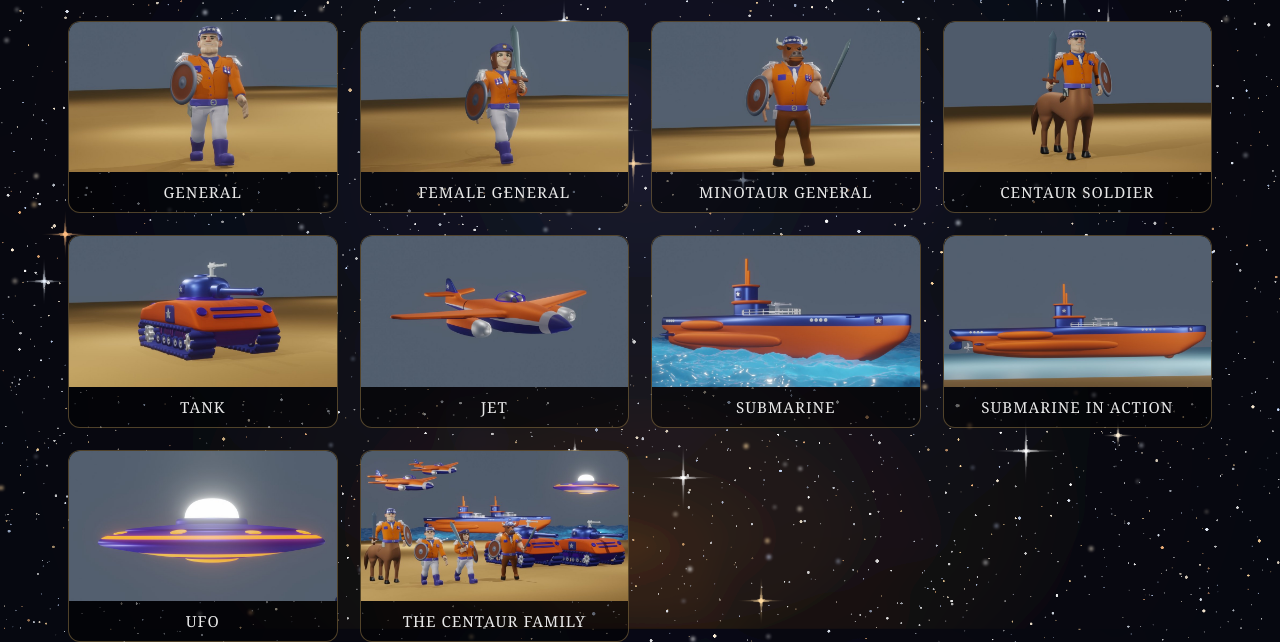
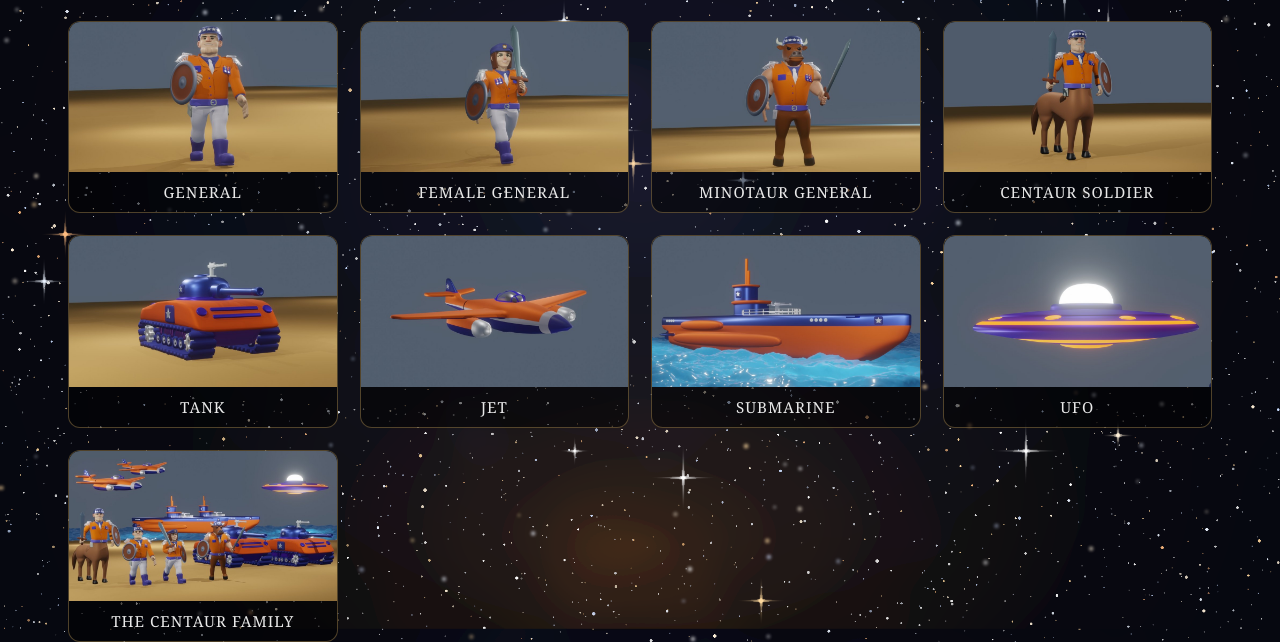
Before and after one commit to anirudhatalmale6-alt/nflsubgrids, a plain HTML site: page centaur.html in a window 1280 px wide. Shown: the part 224-866 px from the top of the page. Drawn offline with Linux system fonts and the light colour scheme.

Commit message:
Drop the duplicate Centaur submarine shot

```diff
--- a/centaur.html
+++ b/centaur.html
@@ -43,10 +43,6 @@
       <div class="cap">Submarine</div>
     </div>
     <div class="plate">
-      <img src="imgs/centaur/08-submarine-in-action.jpg" alt="Centaur Army - Submarine in Action" loading="lazy">
-      <div class="cap">Submarine in Action</div>
-    </div>
-    <div class="plate">
       <img src="imgs/centaur/09-ufo.jpg" alt="Centaur Army - UFO" loading="lazy">
       <div class="cap">UFO</div>
     </div>
```
Also changed, not shown: imgs/centaur/08-submarine-in-action.jpg (deleted).
